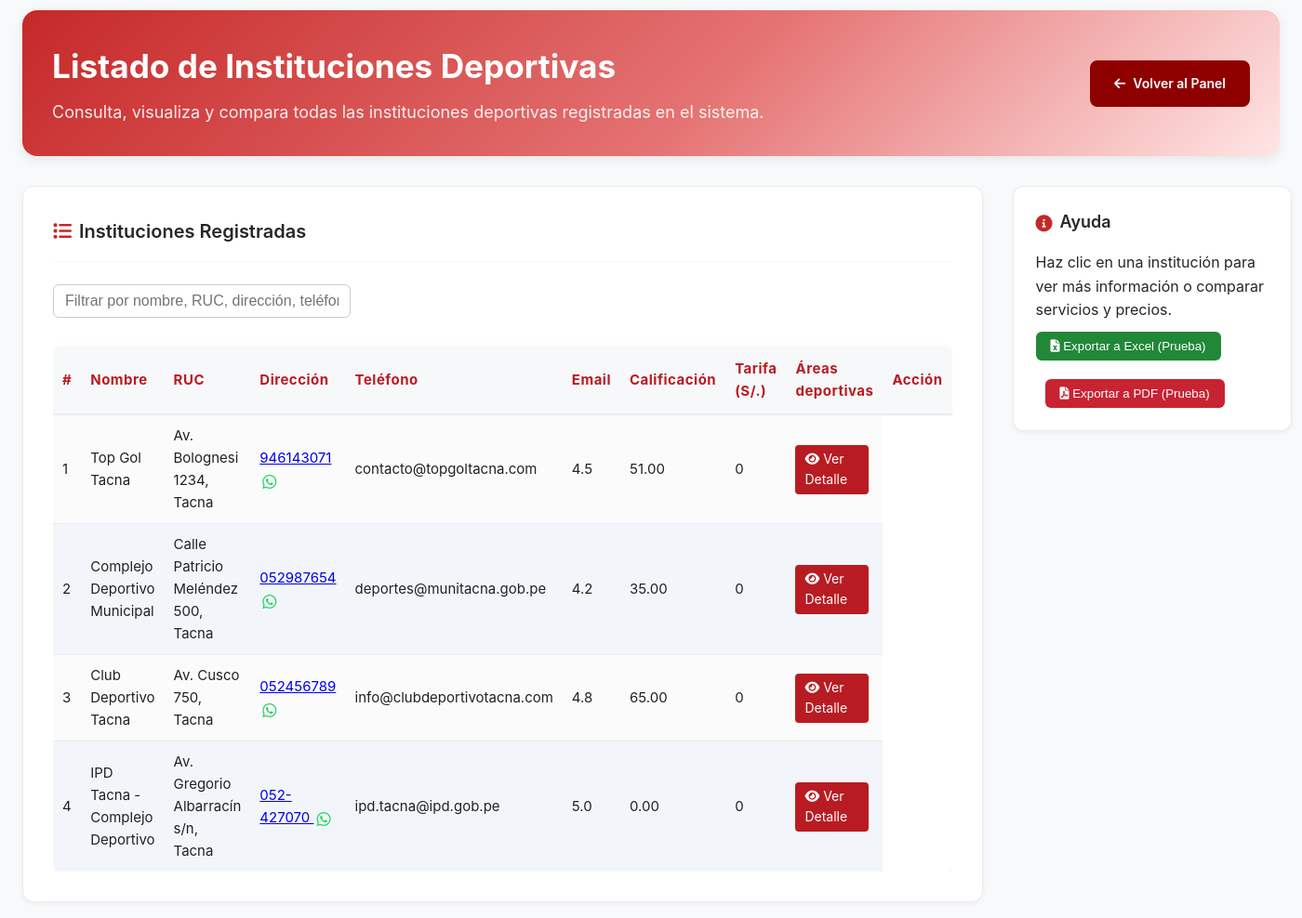
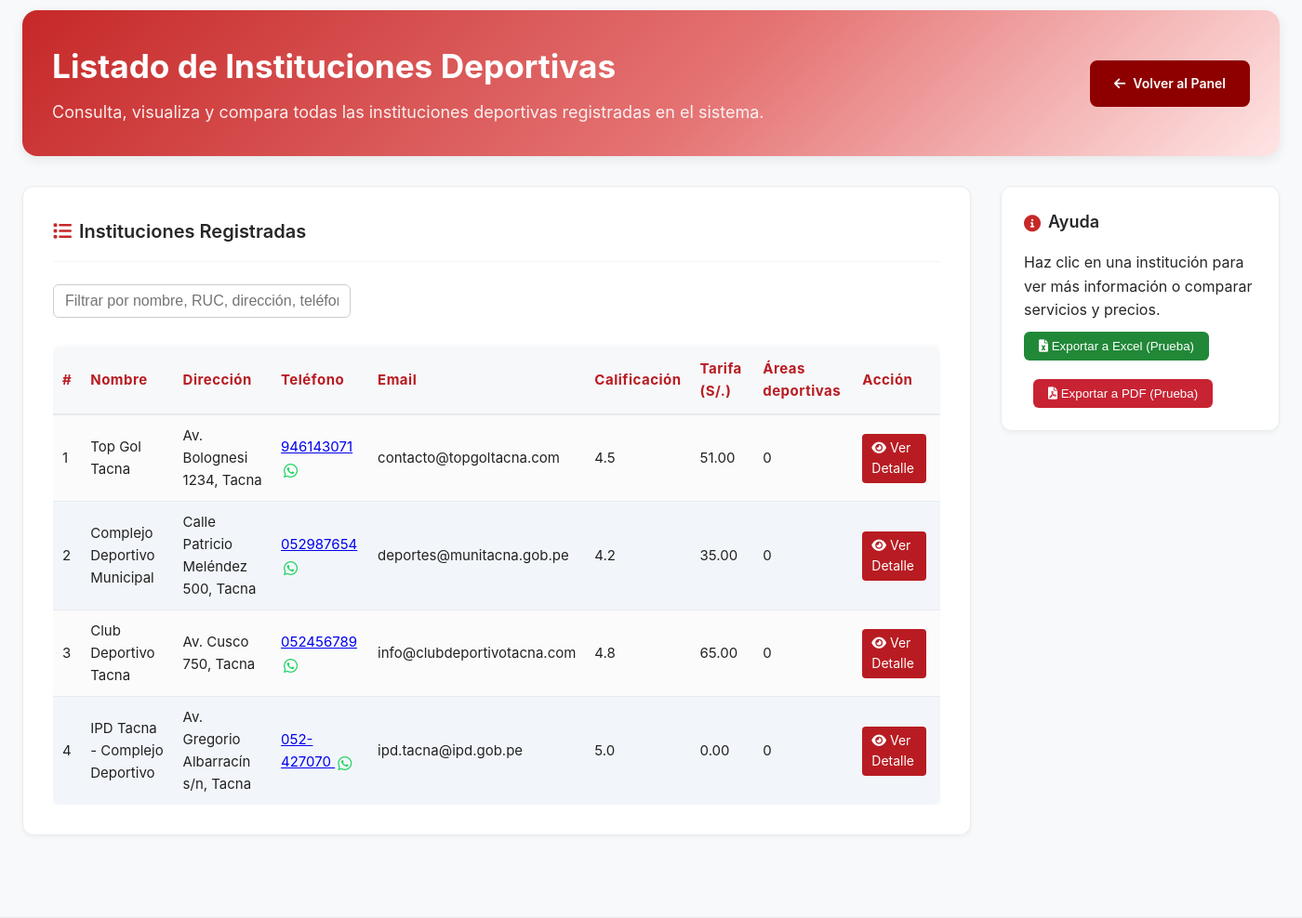
Before and after one commit to LuzkalidGM/GameOnDeskot, a PHP site: page /Views/UserInsD/listadoins.php in a window 1400 px wide. Shown: the part 136-1124 px from the top of the page at 93% size. Run offline with PHP 8.4, Linux system fonts and the light colour scheme; the visitor is signed in with stand-in values (Sample User, id 1); data comes from the database, SQL or seed files in the repository; some libraries are stand-ins or nearby versions.

Commit message:
prueba08

```diff
--- a/Views/UserInsD/partials/lista_instituciones.php
+++ b/Views/UserInsD/partials/lista_instituciones.php
@@ -37,7 +37,7 @@ foreach ($instituciones as $inst) {
             <tr>
                 <th>#</th>
                 <th>Nombre</th>
-                <th>RUC</th>
+
                 <th>Dirección</th>
                 <th>Teléfono</th>
                 <th>Email</th>
```
